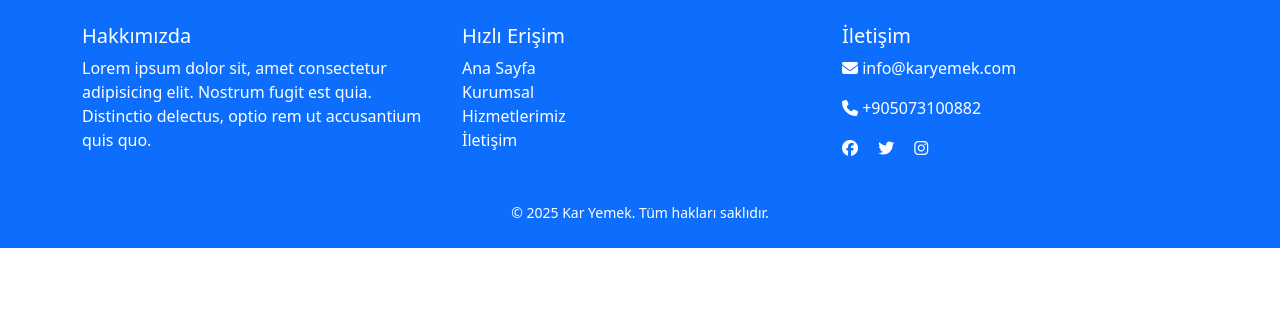
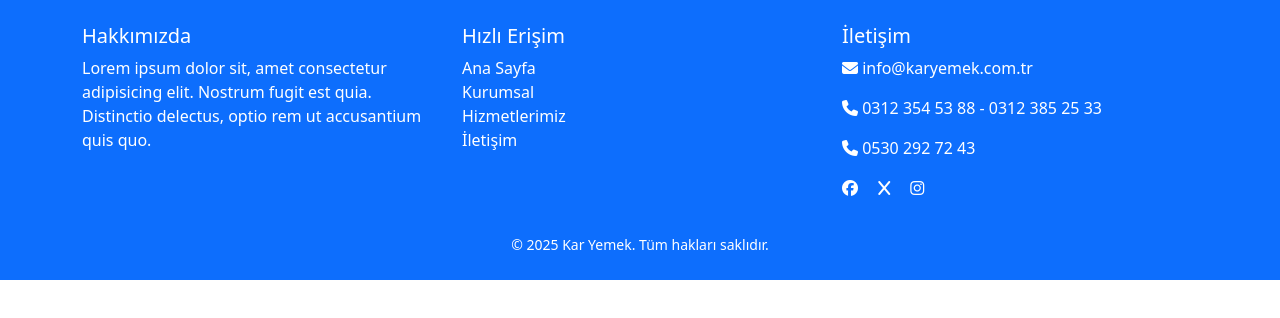
Before and after one commit to erkankesemen/KarYemek, a plain HTML site: page placeholders/footer.html in a window 1280 px wide. Drawn offline with nearby package versions, Linux system fonts and the light colour scheme; no server answers.

Commit message:
footer da telefon numarları güncellendi

```diff
--- a/placeholders/footer.html
+++ b/placeholders/footer.html
@@ -10,14 +10,6 @@
     <script src="/placeholders/script.js"></script>
 </head>
 <body>
-
-
-
-
-
-
-
-
 
     <footer class="bg-primary text-white py-4">
         <div class="container">
@@ -37,11 +29,13 @@
                 </div>
                 <div class="col-md-4 mb-3">
                     <h5>İletişim</h5>
-                    <p><i class="fa fa-envelope"></i> info@karyemek.com</p>
-                    <p><i class="fa fa-phone"></i> +905073100882</p>
+                    <p><i class="fa fa-envelope"></i>  info@karyemek.com.tr</p>
+                    <p><i class="fa fa-phone"></i>  0312 354 53 88 - 0312 385 25 33</p>
+                    <p><i class="fa fa-phone"></i>  0530 292 72 43</p>
+
                     <div>
                         <a href="#" class="text-white me-3"><i class="fab fa-facebook"></i></a>
-                        <a href="#" class="text-white me-3"><i class="fab fa-twitter"></i></a>
+                        <a href="#" class="text-white me-3"><i class="fab fa-x"></i></a>
                         <a href="#" class="text-white"><i class="fab fa-instagram"></i></a>
                     </div>
                 </div>
```
